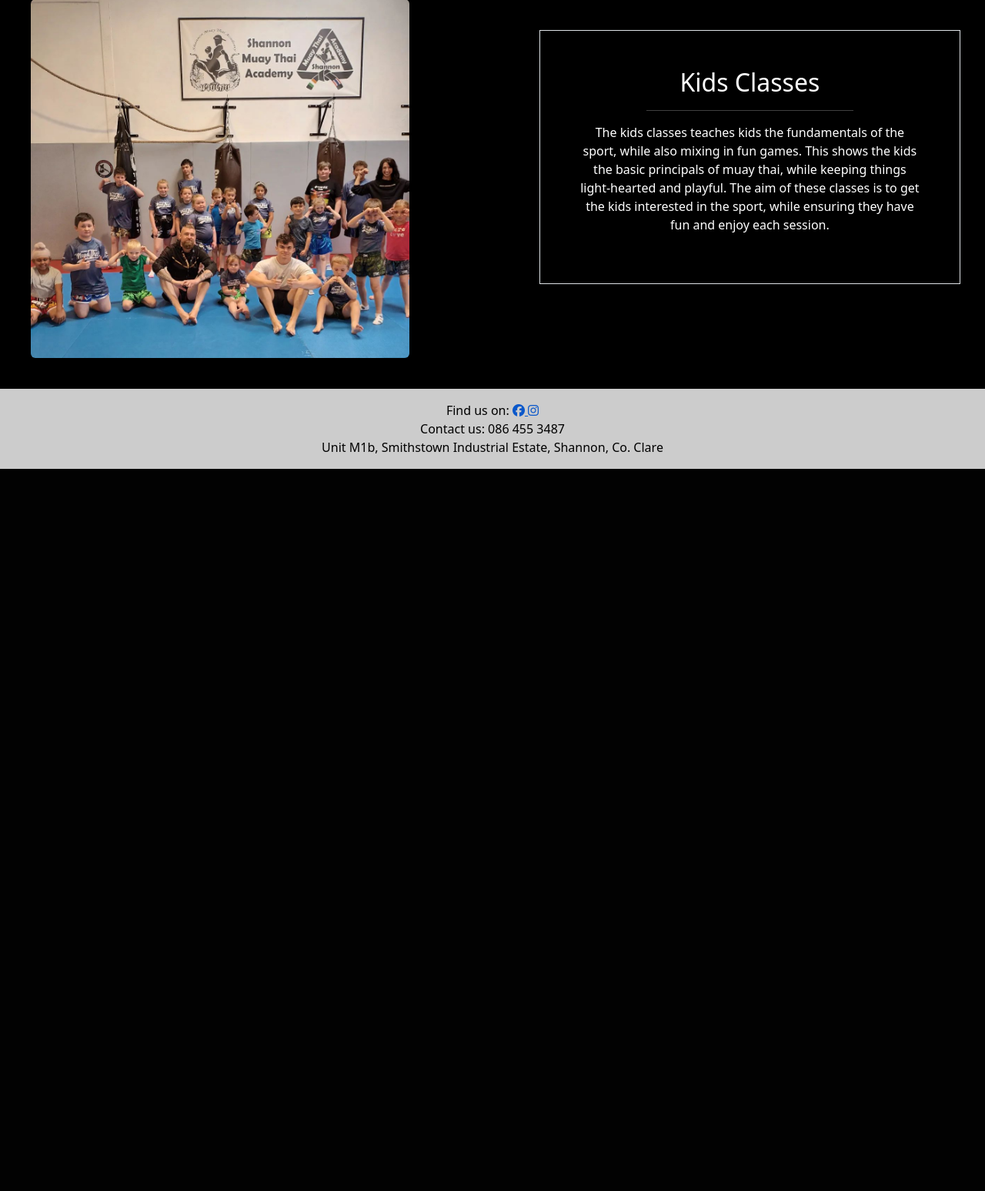
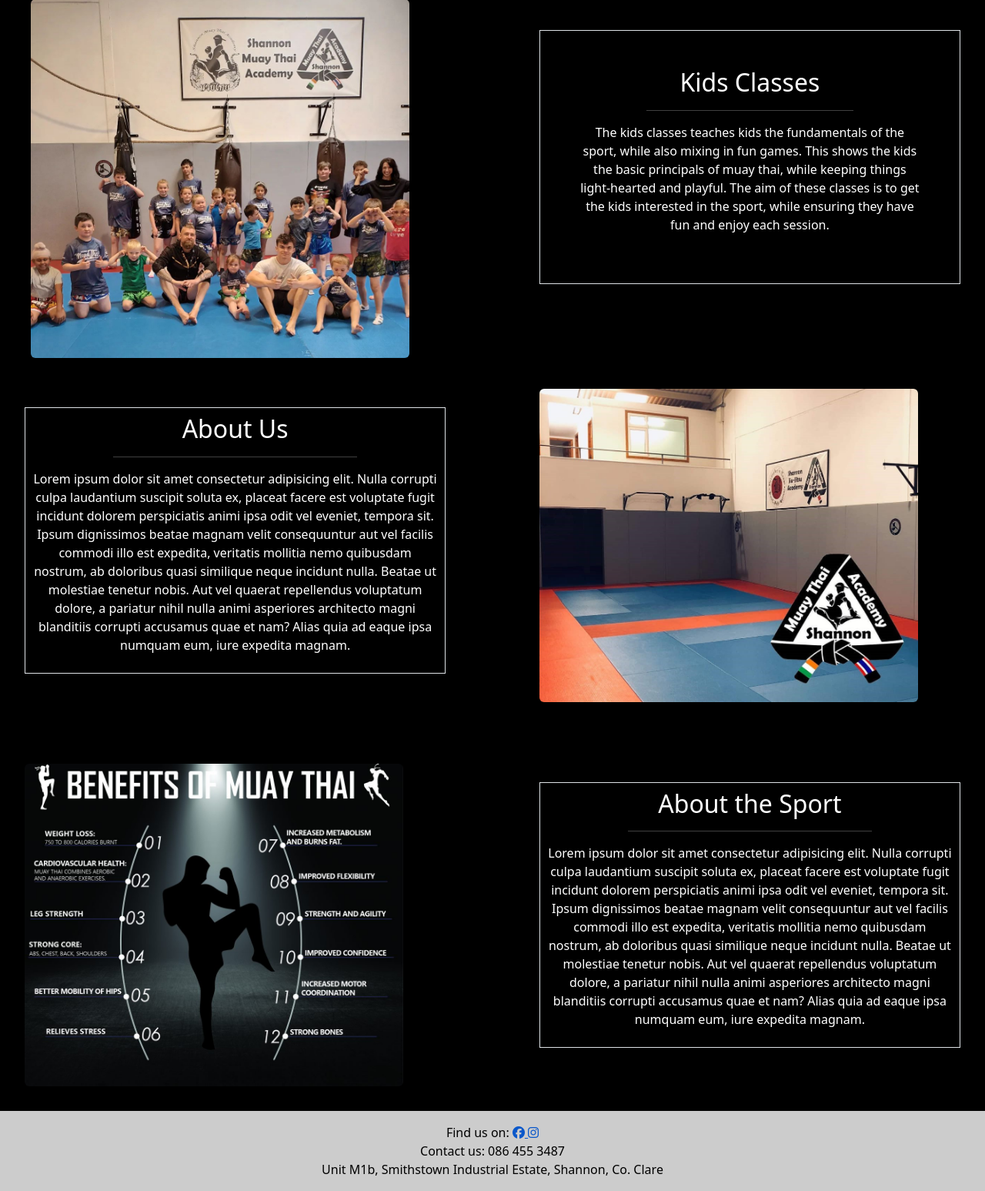
Before and after one commit to Gallie83/PP4-Django, a Django app: page / in a window 1280 px wide. Shown: the part 1403-2950 px from the top of the page at 77% size. Before the commit the page ends 2012 px from the top, so only its background shows below. Run offline with Django 3.2, Linux system fonts and the light colour scheme; some libraries are stand-ins or nearby versions.

Commit message:
History of the gym and of the sport sections added

```diff
--- a/PP4-Django/static/css/style.css
+++ b/PP4-Django/static/css/style.css
@@ -70,6 +70,7 @@ hr {
 
 
 
+
 footer {
     clear: both;
     z-index: 1;
--- a/PP4-Django/templates/home.html
+++ b/PP4-Django/templates/home.html
@@ -77,5 +77,52 @@
 
 </div>
 
+<!-- About the Gym section -->
+<div class="about">
+
+    <div class="about-text text-center float-left p-2 mt-4 border">
+        <h2>About Us</h2>
+        <hr>
+        <p>Lorem ipsum dolor sit amet consectetur adipisicing elit. Nulla corrupti culpa laudantium suscipit soluta
+            ex, placeat facere est voluptate fugit incidunt dolorem perspiciatis animi ipsa odit vel eveniet,
+            tempora sit.
+            Ipsum dignissimos beatae magnam velit consequuntur aut vel facilis commodi illo est expedita, veritatis
+            mollitia nemo quibusdam nostrum, ab doloribus quasi similique neque incidunt nulla. Beatae ut molestiae
+            tenetur nobis.
+            Aut vel quaerat repellendus voluptatum dolore, a pariatur nihil nulla animi asperiores architecto magni
+            blanditiis corrupti accusamus quae et nam? Alias quia ad eaque ipsa numquam eum, iure expedita magnam.
+        </p>
+    </div>
+
+    <div class="about-div float-right">
+        <img class="about-img rounded" src="/static/images/gympic.jpg" alt="">
+    </div>
+
+</div>
+
+
+<!-- Benefits of the sport section -->
+<div class="about pt-5">
+
+    <div class="about-div float-left">
+        <img class="about-img rounded" src="/static/images/benefits.jpg" alt="">
+    </div>
+
+    <div class="about-text text-center float-right p-2 mt-4 border">
+        <h2>About the Sport</h2>
+        <hr>
+        <p>Lorem ipsum dolor sit amet consectetur adipisicing elit. Nulla corrupti culpa laudantium suscipit soluta
+            ex, placeat facere est voluptate fugit incidunt dolorem perspiciatis animi ipsa odit vel eveniet,
+            tempora sit.
+            Ipsum dignissimos beatae magnam velit consequuntur aut vel facilis commodi illo est expedita, veritatis
+            mollitia nemo quibusdam nostrum, ab doloribus quasi similique neque incidunt nulla. Beatae ut molestiae
+            tenetur nobis.
+            Aut vel quaerat repellendus voluptatum dolore, a pariatur nihil nulla animi asperiores architecto magni
+            blanditiis corrupti accusamus quae et nam? Alias quia ad eaque ipsa numquam eum, iure expedita magnam.
+        </p>
+    </div>
+
+</div>
+
 
 {% endblock %}
```
Also changed, not shown: PP4-Django/static/images/benefits.jpg (added), PP4-Django/static/images/gympic.jpg (added).
